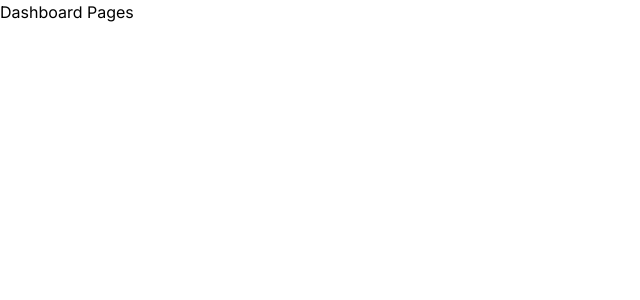
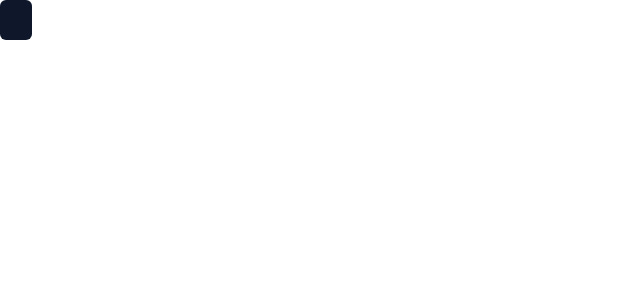
Before and after one commit to ankurRangi/Realtime-Chat-App, a Next.js app: page /dashboard in a window 1280 px wide. Shown: the top 300 px of the page, without its empty margins (0-640 px from the left). Built offline with nearby package versions, Linux system fonts and the light colour scheme.

Commit message:
Button and variant components added

```diff
--- a/src/app/dashboard/page.tsx
+++ b/src/app/dashboard/page.tsx
@@ -1,9 +1,10 @@
+import Button from "@/components/ui/Button";
 import { FC } from "react";
 
 interface pageProps {}
 
 const page: FC<pageProps> = ({}) => {
-    return <div>Dashboard Pages</div>
+    return <Button />
 }
 
 export default page;
--- /dev/null
+++ b/src/components/ui/Button.tsx
@@ -0,0 +1,57 @@
+import { cn } from "@/lib/utils";
+import { VariantProps, cva } from "class-variance-authority";
+import { Loader2 } from "lucide-react";
+import { ButtonHTMLAttributes, FC } from "react";
+
+const buttonVariants = cva(
+  "active:scale-95 inline-flex items-center justify-center rounded-md text-sm font-medium transition-color focus:outline-none focus:ring-2 focus:ring-slate-400 focus:ring-offset-2 disabled:opacity-50 disabled:pointer-events-none",
+  //                                                                                                       Tailwind usecase
+  {
+    variants: {
+      variant: {
+        // Create your variant with any name and keys
+        default: "bg-slate-900 text-white hover:bg-slate-800", // Defualt button variant
+        ghost: "bg-transparent hover:text-slate-900 hover:text-slate-200", // Ghost button variant
+      },
+      size: {
+        default: "h-10 py-2 px-4", // py - padding on y-axis, px = padding on x-axis
+        sm: "h-9 px-2", // sm - small size
+        lg: "h-11 px-8", // lg - large size
+      },
+    },
+    defaultVariants: {
+      // Register your default variant created above
+      variant: "default",
+      size: "default",
+    },
+  }
+);
+
+export interface ButtonProps
+  extends ButtonHTMLAttributes<HTMLButtonElement>, // All React based button attrib included
+    VariantProps<typeof buttonVariants> {
+  // Our Variant props
+  isLoading?: boolean;
+} // Now all attribs will be in shown through IntelliSense
+
+const Button: FC<ButtonProps> = ({
+  className,
+  children,
+  variant,
+  isLoading,
+  size,
+  ...props
+}) => {
+  return (
+    <button
+      className={cn(buttonVariants({ variant, size, className }))}
+      disabled={isLoading}
+      {...props}
+    >
+      {isLoading ? <Loader2 className="mr-2 w-4 h-4 animate-spinF" /> : null}
+      {children}
+    </button>
+  );
+};
+
+export default Button;
--- /dev/null
+++ b/src/lib/utils.ts
@@ -0,0 +1,8 @@
+// Anytime we create conditional classes to alter applications, we will call this function
+
+import { ClassValue, clsx } from "clsx"
+import { twMerge } from "tailwind-merge"
+
+export function cn(...inputs: ClassValue[]){
+    return twMerge(clsx(inputs));
+}
```
Also changed, not shown: documentation/document.md (+20 -2 lines), package.json (+6 -2 lines), 1 other file (tests, documents, lock files or other folders).
